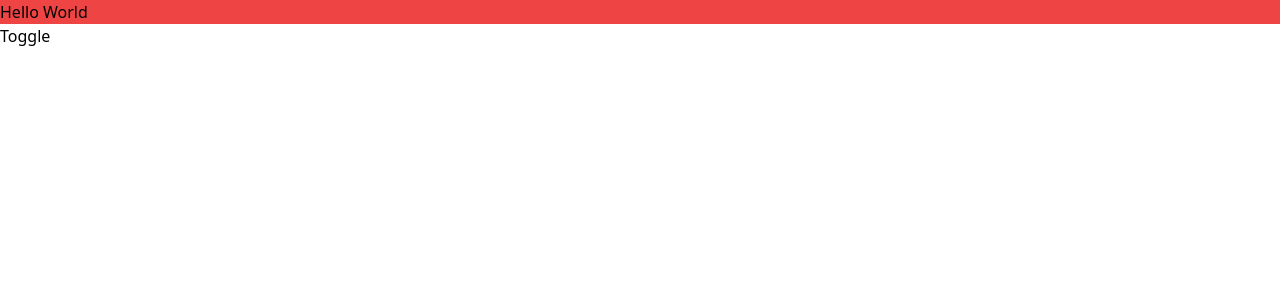
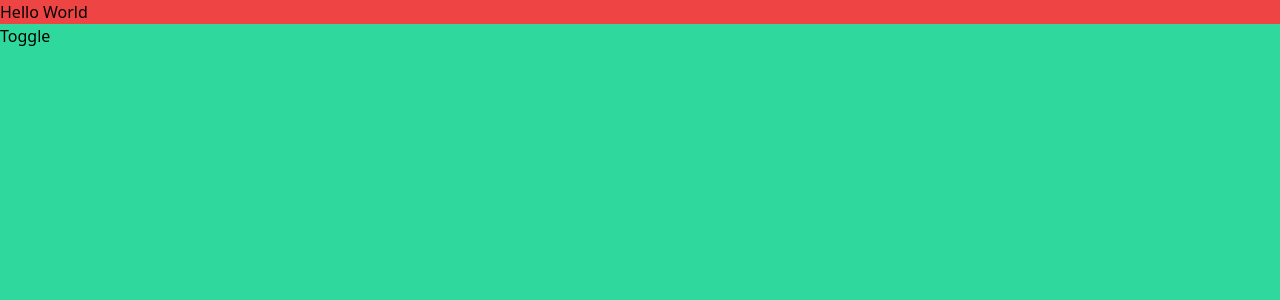
Before and after one commit to Miguel-A-Jara/interview-test, a Next.js app: page / in a window 1280 px wide. Shown: the top 300 px of the page. Built offline with nearby package versions, Linux system fonts and the light colour scheme.

Commit message:
Adding dark & light colors palette to tailwind configuration

```diff
--- /dev/null
+++ b/pages/_document.tsx
@@ -0,0 +1,15 @@
+import { Html, Head, Main, NextScript } from 'next/document'
+
+const Document = () =>  {
+  return (
+    <Html>
+      <Head />
+      <body className='dark:bg-dark-900 bg-light-400 transition-colors duration-300'>
+        <Main />
+        <NextScript />
+      </body>
+    </Html>
+  )
+}
+
+export default Document;
--- a/tailwind.config.js
+++ b/tailwind.config.js
@@ -7,7 +7,34 @@ module.exports = {
     "./src/**/*.{js,ts,jsx,tsx}",
   ],
   theme: {
-    extend: {},
+    extend: {
+      colors: {
+        'light': {
+          '50': '#ebfef5',
+          '100': '#d0fbe6',
+          '200': '#a4f6d1',
+          '300': '#6aebba',
+          '400': '#2fd89c',
+          '500': '#0abf86',
+          '600': '#009b6d',
+          '700': '#007c5b',
+          '800': '#036248',
+          '900': '#034333',
+        },
+        'dark': {
+          '50': '#edfbfe',
+          '100': '#d2f3fb',
+          '200': '#abe7f6',
+          '300': '#72d4ee',
+          '400': '#31b7df',
+          '500': '#159ac5',
+          '600': '#147ba6',
+          '700': '#036686',
+          '800': '#032233',
+          '900': '#08141b',
+        },
+      }
+    },
   },
   plugins: [],
 }
```
